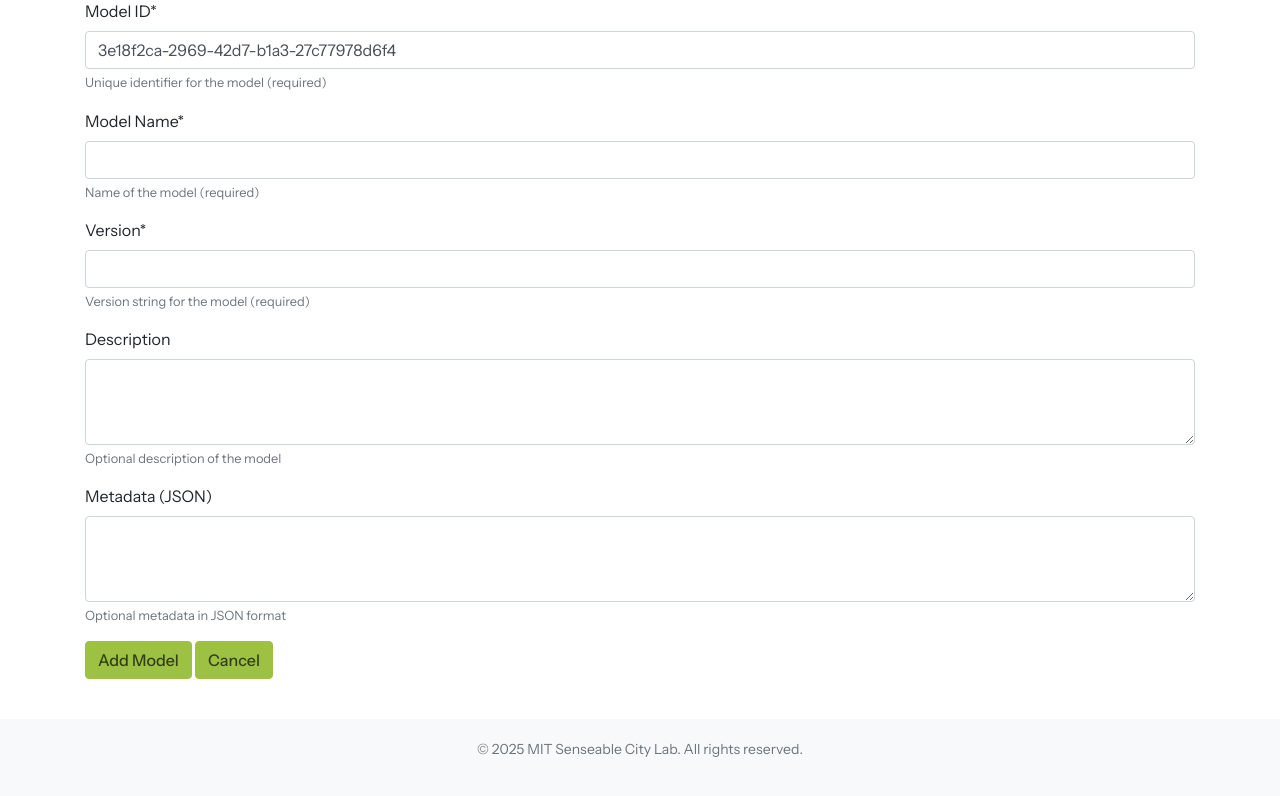
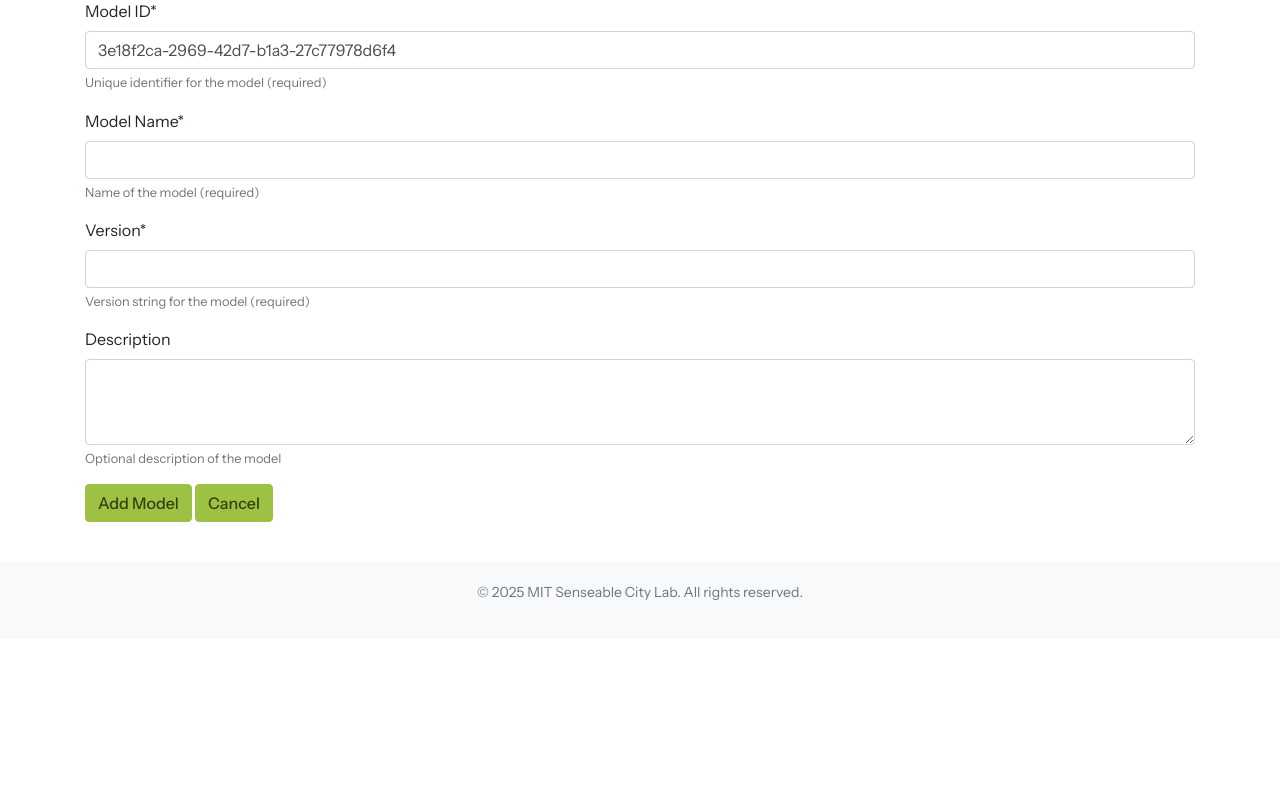
Before and after one commit to MIT-Senseable-City-Lab/sensing-garden-web, a Flask app: page /add_model in a window 1280 px wide. Shown: the part 127-923 px from the top of the page. After the commit the page ends 727 px from the top, so only its background shows below. Run offline with Flask 3, Linux system fonts and the light colour scheme; some libraries are stand-ins or nearby versions.

Commit message:
feat: update to sensing-garden-client 0.0.3 and remove metadata field
- Update package version to 0.0.3
- Remove metadata field from add model form
- Update form submission logic to match new API

```diff
--- a/pyproject.toml
+++ b/pyproject.toml
@@ -12,7 +12,7 @@ python-dotenv = "^1.0.0"
 json-schema-for-humans = "^0.47.0"
 gunicorn = "^21.2.0"
 requests = "^2.31.0"
-sensing-garden-client = "0.0.2"
+sensing-garden-client = "0.0.3"
 
 [tool.poetry.group.dev.dependencies]
 pytest = "^7.0.0"
--- a/templates/add_model.html
+++ b/templates/add_model.html
@@ -31,13 +31,6 @@
             <label for="description">Description</label>
             <textarea class="form-control" id="description" name="description" rows="3"></textarea>
             <small class="form-text text-muted">Optional description of the model</small>
-        </div>
-
-        <div class="form-group mb-3">
-            <label for="metadata">Metadata (JSON)</label>
-            <textarea class="form-control" id="metadata" name="metadata" rows="3"></textarea>
-            <div class="invalid-feedback" id="metadata-feedback">Invalid JSON format</div>
-            <small class="form-text text-muted">Optional metadata in JSON format</small>
         </div>
 
         <button type="submit" class="btn btn-primary">Add Model</button>
@@ -78,25 +71,10 @@ document.getElementById('add-model-form').addEventListener('submit', function(e)
         return;
     }
 
-    // Get form data
-    const formData = new FormData(this);
-    const metadata = formData.get('metadata');
-
-    // Validate metadata if provided
-    let metadataJson = null;
-    if (metadata) {
-        try {
-            metadataJson = JSON.parse(metadata);
-        } catch (e) {
-            document.getElementById('metadata-feedback').style.display = 'block';
-            return;
-        }
-    }
-
     // Submit form
     fetch('/add_model', {
         method: 'POST',
-        body: formData
+        body: new FormData(this)
     })
     .then(response => {
         if (response.ok) {
```
Also changed, not shown: 1 other file.
